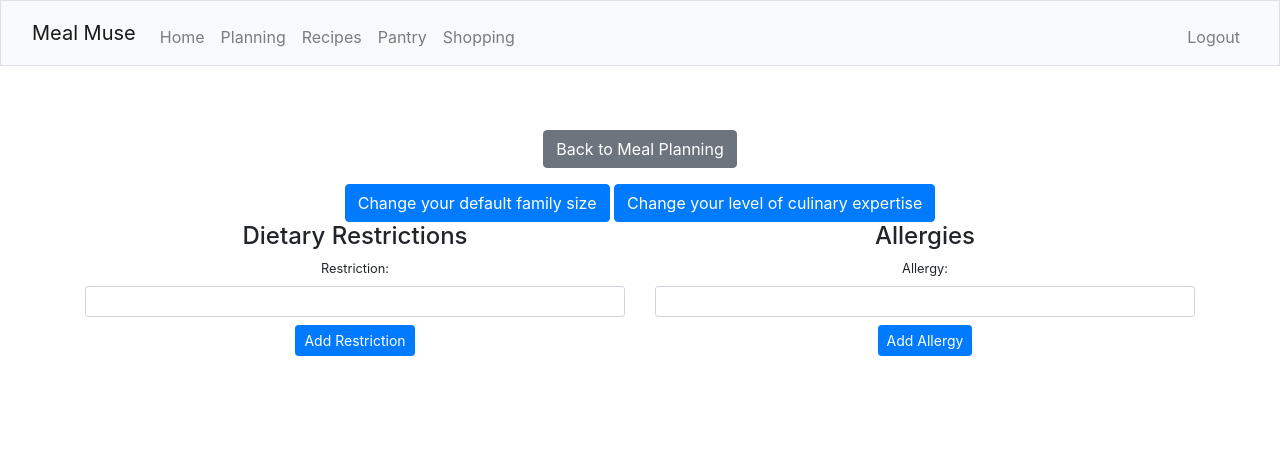
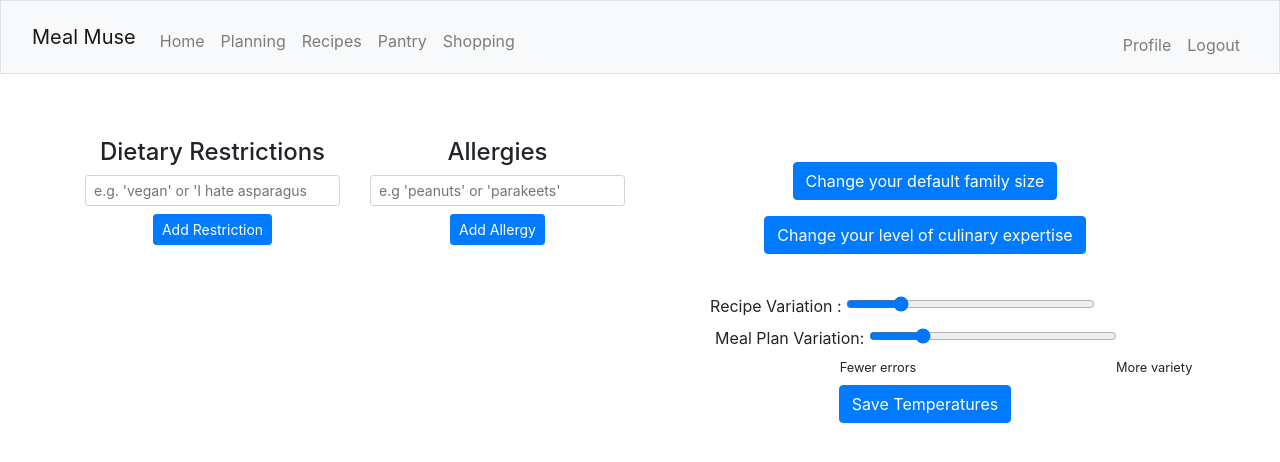
Before and after one commit to mattetter/mealmuse, a Flask app: page /profile in a window 1280 px wide. Shown: the top 462 px of the page. Run offline with Flask 3, Linux system fonts and the light colour scheme; the visitor is signed in with stand-in values (Sample User, id 1); data comes from the database, SQL or seed files in the repository; data that the repository does not hold is empty; parts of the project's set-up code (start-up, migrations or seed data) failed here and were passed over; some libraries are stand-ins or nearby versions.

Commit message:
added temperature controls

```diff
--- a/mealmuse/templates/base.html
+++ b/mealmuse/templates/base.html
@@ -25,7 +25,10 @@
                     <ul class="navbar-nav ml-auto mt-2">
                         <li class="nav-item">
                             {% if current_user.is_authenticated %}
-                                <a class="nav-link" href="/logout">Logout</a>
+                                <ul class="navbar-nav me-auto mt-2">
+                                    <a class="nav-link" href="/profile">Profile</a>
+                                    <a class="nav-link" href="/logout">Logout</a>
+                                </ul>
                             {% else %}
                                 <a class="nav-link" href="/login">Login</a>
                             {% endif %}
--- a/mealmuse/templates/profile.html
+++ b/mealmuse/templates/profile.html
@@ -1,101 +1,110 @@
 {% extends "base.html" %}
 
 {% block content %}
+<div class="container mt-3">
+    <div class="row">
+        <!-- Left half of the page: Allergies & Dietary Restrictions -->
 
-<div class="container mt-3">
-    <!-- Link to go back to Meal Planning -->
-    <div class="mb-3">
-        <a href="{{ url_for('views.meal_plan') }}" class="btn btn-secondary">Back to Meal Planning</a>
-    </div>
-    <button class="btn btn-primary" type="button" data-toggle="collapse" data-target="#family_size" aria-expanded="false" aria-controls="family_size">Change your default family size</button>
-
-    <div class="collapse mb-4 container" id="family_size">
-        <div class="container mt-5">
-            <h2 class="mb-4">How many people will this feed?</h2>
-            <p class="mb-4">You can make further selections by day and by meal later.</p>
-
-            <form action="{{ url_for('views.family_size') }}" method="post">
-                <div class="form-group">
-                    <label for="familySize">Select the number of family members:</label>
-                    <select id="familySize" name="family_size" class="form-control">
-                        <option value="" disabled {% if not current_family_size %}selected{% endif %}>Select a family size</option>
-                        {% for i in range(1, 11) %}
-                            <option value="{{ i }}" {% if i == current_family_size %}selected{% endif %}>{{ i }} {% if i == 1 %}person{% else %}people{% endif %}</option>
-                        {% endfor %}
-                        <!-- ... add more options as needed -->
-                    </select>
-                </div>
-                <button type="submit" class="btn btn-primary">Select Size</button>
-            </form>
-        </div>
-
-    </div>
-    <button class="btn btn-primary" type="button" data-toggle="collapse" data-target="#proficiency" aria-expanded="false" aria-controls="proficiency">Change your level of culinary expertise</button>
-
-    <div class="collapse mb-4 container" id="proficiency">
-        <div class="container mt-5">
-            <h2 class="mb-4">Select Your Cooking Proficiency</h2>
-
-            <form action="{{ url_for('views.proficiency') }}" method="post">
-                <div class="form-group">
-                    <label for="cookingProficiency">Choose your level:</label>
-                    <select id="cookingProficiency" name="proficiency" class="form-control">
-                        <option value="" disabled {% if not current_proficiency %}selected{% endif %}>Select an option</option>
-                        <option value="Burn Water" {% if current_proficiency == "Burn Water" %}selected{% endif %}>I could burn water</option>
-                        <option value="Beginner" {% if current_proficiency == "Beginner" %}selected{% endif %}>Beginner: I can make basic dishes with clear instructions</option>
-                        <option value="Intermediate" {% if current_proficiency == "Intermediate" %}selected{% endif %}>Intermediate: I can handle most recipes and occasionally experiment</option>
-                        <option value="Advanced" {% if current_proficiency == "Advanced" %}selected{% endif %}>Advanced: I'm pretty comfortable in the kitchen and like to try new things</option>
-                        <option value="Expert" {% if current_proficiency == "Expert" %}selected{% endif %}>Expert: Friends and family often come to me for cooking advice</option>
-                        <option value="Professional Chef" {% if current_proficiency == "Professional Chef" %}selected{% endif %}>I am a professional chef</option>
-                    </select>
-                </div>
-                <button type="submit" class="btn btn-primary">Submit Proficiency</button>
-            </form>
-        </div>
-
-    </div>
-
-
-    <div></div>
-    <div class="row">
         <!-- Dietary Restrictions Section -->
-        <div class="col-md-6">
+        <div class="col-md-3">
             <h3 class="h4">Dietary Restrictions</h3>
             <form action="{{ url_for('views.add_dietary_restriction') }}" method="post" class="mb-2">
                 <div class="mb-2">
-                    <label for="restriction" class="form-label small">Restriction:</label>
-                    <input type="text" id="restriction" name="restriction" class="form-control form-control-sm">
+                    <input type="text" id="restriction" name="restriction" class="form-control form-control-sm" placeholder="e.g. 'vegan' or 'I hate asparagus">
                 </div>
                 <button type="submit" class="btn btn-primary btn-sm">Add Restriction</button>
             </form>
-            <ul class="list-group">
-            {% for restriction in dietary_restrictions %}
+            <ul class="list-group mb-4">
+                {% for restriction in dietary_restrictions %}
                 <li class="list-group-item py-1 d-flex justify-content-between align-items-center small">
                     {{ restriction }}
                     <a href="{{ url_for('views.remove_dietary_restriction', restriction_name=restriction) }}" class="btn btn-danger btn-sm">Remove</a>
                 </li>
-            {% endfor %}
+                {% endfor %}
             </ul>
         </div>
 
         <!-- Allergies Section -->
-        <div class="col-md-6">
+        <div class="col-md-3">
             <h3 class="h4">Allergies</h3>
             <form action="{{ url_for('views.add_allergy') }}" method="post" class="mb-2">
                 <div class="mb-2">
-                    <label for="allergy" class="form-label small">Allergy:</label>
-                    <input type="text" id="allergy" name="allergy" class="form-control form-control-sm">
+                    <input type="text" id="allergy" name="allergy" class="form-control form-control-sm" placeholder="e.g 'peanuts' or 'parakeets'">
                 </div>
                 <button type="submit" class="btn btn-primary btn-sm">Add Allergy</button>
             </form>
             <ul class="list-group">
-            {% for allergy in allergies %}
+                {% for allergy in allergies %}
                 <li class="list-group-item py-1 d-flex justify-content-between align-items-center small">
                     {{ allergy }}
                     <a href="{{ url_for('views.remove_allergy', allergy_name=allergy) }}" class="btn btn-danger btn-sm">Remove</a>
                 </li>
-            {% endfor %}
+                {% endfor %}
             </ul>
+        </div>
+
+        <!-- Right half of the page: Buttons & Dropdowns & Slider -->
+        <div class="col-md-6">
+            <br>
+            <button class="btn btn-primary mb-3" type="button" data-toggle="collapse" data-target="#family_size" aria-expanded="false" aria-controls="family_size">Change your default family size</button>
+
+            <div class="collapse mb-3 container" id="family_size">
+                <h2 class="mb-4">How many people will this feed?</h2>
+                <p class="mb-4">You can make further selections by day and by meal later.</p>
+                <form action="{{ url_for('views.family_size') }}" method="post">
+                    <div class="form-group">
+                        <label for="familySize">Select the number of family members:</label>
+                        <select id="familySize" name="family_size" class="form-control">
+                            <option value="" disabled {% if not profile.family_size %}selected{% endif %}>Select a family size</option>
+                            {% for i in range(1, 11) %}
+                                <option value="{{ i }}" {% if i == profile.family_size %}selected{% endif %}>{{ i }} {% if i == 1 %}person{% else %}people{% endif %}</option>
+                            {% endfor %}
+                        </select>
+                    </div>
+                    <button type="submit" class="btn btn-primary">Select Size</button>
+                </form>
+            </div>
+        <br>
+            <button class="btn btn-primary mb-3" type="button" data-toggle="collapse" data-target="#proficiency" aria-expanded="false" aria-controls="proficiency">Change your level of culinary expertise</button>
+
+            <div class="collapse mb-3 container" id="proficiency">
+                <h2 class="mb-4">Select Your Cooking Proficiency</h2>
+                <form action="{{ url_for('views.proficiency') }}" method="post">
+                    <div class="form-group">
+                        <label for="cookingProficiency">Choose your level:</label>
+                        <select id="cookingProficiency" name="proficiency" class="form-control">
+                            <option value="" disabled {% if not profile.proficiency %}selected{% endif %}>Select an option</option>
+                            <option value="Burn Water" {% if profile.proficiency == "Burn Water" %}selected{% endif %}>I could burn water</option>
+                            <option value="Beginner" {% if profile.proficiency == "Beginner" %}selected{% endif %}>Beginner: I can make basic dishes with clear instructions</option>
+                            <option value="Intermediate" {% if profile.proficiency == "Intermediate" %}selected{% endif %}>Intermediate: I can handle most recipes and occasionally experiment</option>
+                            <option value="Advanced" {% if profile.proficiency == "Advanced" %}selected{% endif %}>Advanced: I'm pretty comfortable in the kitchen and like to try new things</option>
+                            <option value="Expert" {% if profile.proficiency == "Expert" %}selected{% endif %}>Expert: Friends and family often come to me for cooking advice</option>
+                            <option value="Professional Chef" {% if profile.proficiency == "Professional Chef" %}selected{% endif %}>I am a professional chef</option>
+                        </select>
+                    </div>
+                    <button type="submit" class="btn btn-primary">Submit Proficiency</button>
+                </form>
+            </div>
+        <br>
+        <form action="{{ url_for('views.update_temperatures') }}" method="post" class="row">
+            <!-- Temperature Sliders -->
+            <div class="mt-4">
+                <label for="recipeTempSlider">Recipe Variation   :</label>
+                <input type="range" class="custom-range" id="recipeTempSlider" name="recipeTemp" min="0.75" max="2" step="0.05" value="{{ profile.recipe_temperature }}" style="width: 45%; display: inline-block; margin-right: 5%;">
+                <label for="mealPlanTempSlider">Meal Plan Variation:</label>
+                <input type="range" class="custom-range" id="mealPlanTempSlider" name="mealPlanTemp" min="0.75" max="2" step="0.05" value="{{ profile.meal_plan_temperature }}" style="width: 45%; display: inline-block;">
+                <small class="d-block">Fewer errors<span class="float-right">More variety </span></small>
+            </div>
+
+
+            <!-- Submit button -->
+            <div class="col-12 mt-2">
+                <button type="submit" class="btn btn-primary">Save Temperatures</button>
+            </div>
+        </form>
+
+
+        </div>
         </div>
     </div>
 </div>
--- a/mealmuse/utils.py
+++ b/mealmuse/utils.py
@@ -26,9 +26,12 @@ ureg.define('smidgen = 0.03125 teaspoon = sm')
 # Meal Plan Generation; Generates a meal plan based on the user's preferences
 def get_meal_plan(meal_plan_id, user_id):
 
+    profile = UserProfile.query.filter_by(user_id=user_id).first()
+    meal_plan_temp = profile.meal_plan_temperature if profile else 1
+    db.session.remove()
     print("getting meal plan")
 
-    generate_meal_plan.delay(meal_plan_id, user_id)
+    generate_meal_plan.delay(meal_plan_id, user_id, meal_plan_temp)
 
 
 # Meal Plan Generation; Generates a single recipe based on the user's preferences
--- a/mealmuse/views.py
+++ b/mealmuse/views.py
@@ -104,6 +104,20 @@ def before_request():
             db.session.add(user)
             db.session.commit()
 
+            # Create a pantry for the user
+            pantry = Pantry(user=new_user)
+            db.session.add(pantry)
+
+            # Create a shopping list for the user
+            shopping_list = ShoppingList(user=new_user)
+            db.session.add(shopping_list)
+
+            # Create a user profile for the user
+            user_profile = UserProfile(user=new_user)
+            db.session.add(user_profile)
+            db.session.commit()
+
+
         # log the user in
         login_user(user)
 
@@ -113,6 +127,11 @@ def before_request():
 def pantry():
     # Assume we have a current_user object that represents the logged-in user
     user = User.query.get(current_user.id)
+
+    if not user.pantry:
+        pantry = Pantry(user=user)
+        db.session.add(pantry)
+        db.session.commit()
 
     # Fetch pantry and shopping list items for the current user from the database
     pantry_items = user.pantry.pantry_items if user.pantry else []
@@ -573,12 +592,7 @@ def profile():
     allergies = [allergy.name for allergy in user.allergies]
     dietary_restrictions = [diet.name for diet in user.diets]
 
-        # Fetch proficiency and family size for the user
-    profile = UserProfile.query.filter_by(user_id=current_user.id).first()
-    current_proficiency = profile.proficiency if profile else None
-    current_family_size = profile.family_size if profile else None
-    print (current_proficiency)
-    return render_template('profile.html', allergies=allergies, dietary_restrictions=dietary_restrictions, current_proficiency=current_proficiency, current_family_size=current_family_size)
+    return render_template('profile.html', allergies=allergies, dietary_restrictions=dietary_restrictions, profile=profile)
 
 
 # Profile: choose your proficiency level
@@ -727,3 +741,28 @@ def update_meal_plan_settings():
         flash(f"Error updating settings: {e}", category="error")
 
     return redirect(url_for('views.meal_plan'))
+
+
+# Update both recipe and meal plan temperatures change randomness of api output
+@views.route('/update_temperatures', methods=["POST"])
+@login_required
+def update_temperatures():
+    recipe_value = request.form.get("recipeTemp")  # Fetch value from the recipe slider
+    meal_plan_value = request.form.get("mealPlanTemp")  # Fetch value from the meal plan slider
+
+    if recipe_value and meal_plan_value:
+        try:
+            recipe_value = float(recipe_value)
+            meal_plan_value = float(meal_plan_value)
+
+            # Update the user's profile
+            profile = UserProfile.query.filter_by(user_id=current_user.id).first()
+            profile.recipe_temperature = recipe_value
+            profile.meal_plan_temperature = meal_plan_value
+            db.session.commit()
+            flash("Temperatures updated successfully!", "success")
+        except ValueError:
+            flash("Invalid values provided for temperatures.", "danger")
+    else:
+        flash("Failed to update temperatures.", "danger")
+    return redirect(url_for('views.profile'))
```
Also changed, not shown: mealmuse/models.py (+2 -10 lines), mealmuse/tasks.py (+16 -15 lines).
